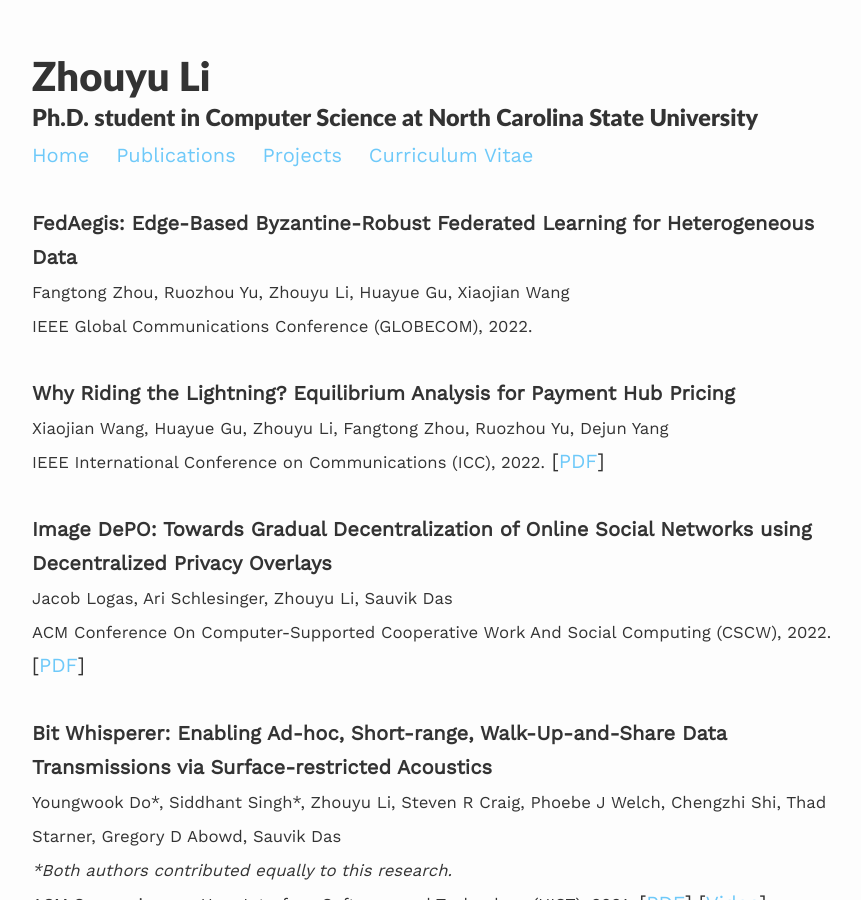
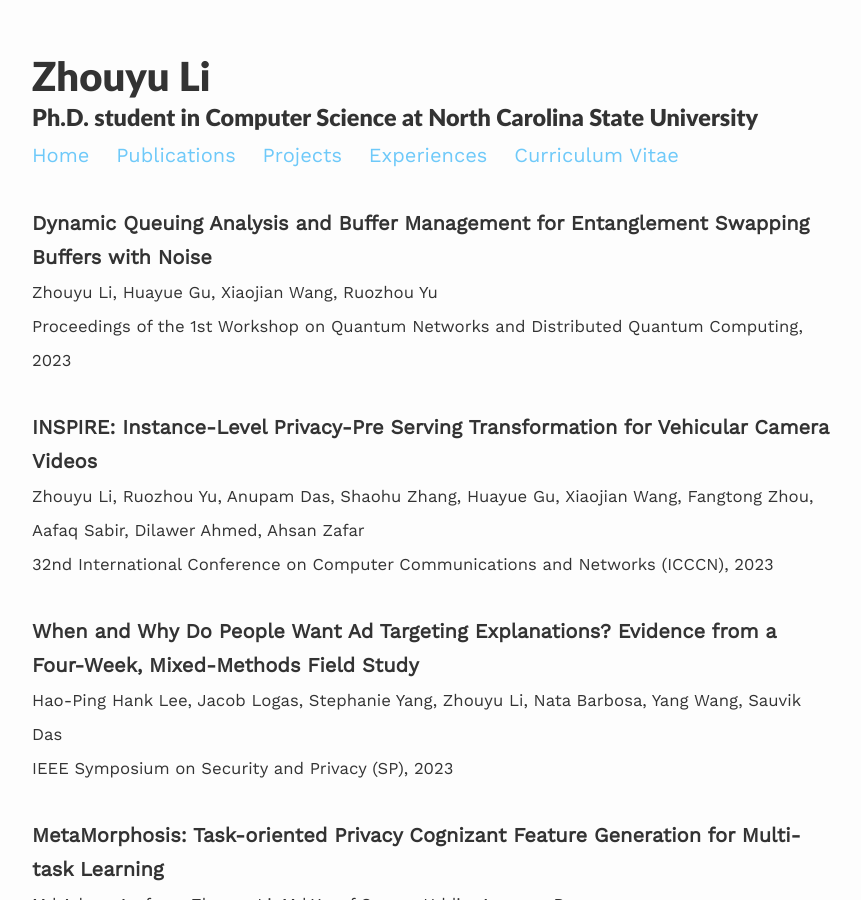
Before and after one commit to lizhouyu/lizhouyu.github.io, a Jekyll site: the page built from publications.html, in a window 1280 px wide and 900 px high. Shown: the whole window, without its empty margins (208-1069 px from the left). Built offline with Jekyll 4.4.1, drawn with Linux system fonts in a browser that asks for light colours; nearby versions of some CDN libraries; some of the changed text lies outside the part shown.

Commit message:
udpate publications; update experiences; fix microservice pages; update research topics on index page.

```diff
--- a/Gemfile
+++ b/Gemfile
@@ -10,3 +10,4 @@
 end
 
 gem "webrick", "~> 1.7"
+gem 'wdm', '>= 0.1.0' if Gem.win_platform?
--- a/_includes/navigation.html
+++ b/_includes/navigation.html
@@ -2,6 +2,7 @@
         <a href="{{site.baseurl}}/">Home</a>
         <a href="{{site.baseurl}}/publications/">Publications</a>
         <a href="{{site.baseurl}}/projects/">Projects</a>
+        <a href="{{site.baseurl}}/experiences/">Experiences</a>
         <a href="{{site.baseurl}}/lizhouyu_cv/">Curriculum Vitae</a>
         <!-- <a href="{{site.baseurl}}/blog/">Blog</a>
         <a href="{{site.baseurl}}/archive/">Archive</a> -->
--- a/publications.html
+++ b/publications.html
@@ -3,6 +3,99 @@
 permalink: /publications/
 title: Archive
 ---
+<br>
+
+<div class="publicationBlock">
+	<span class="publicationTitle"><b>Dynamic Queuing Analysis and Buffer Management for Entanglement Swapping Buffers with Noise</b></span>
+	<br>
+	<span class="pub_author"><small>
+		Zhouyu Li, Huayue Gu, Xiaojian Wang, Ruozhou Yu
+		</small>
+	</span>
+	<br>
+	<span class="pub_pubtxt"><small>Proceedings of the 1st Workshop on Quantum Networks and Distributed Quantum Computing, 2023</small></span>
+</div>
+
+<br>
+
+<div class="publicationBlock">
+	<span class="publicationTitle"><b>INSPIRE: Instance-Level Privacy-Pre Serving Transformation for Vehicular Camera Videos</b></span>
+	<br>
+	<span class="pub_author"><small>
+		Zhouyu Li, Ruozhou Yu, Anupam Das, Shaohu Zhang, Huayue Gu, Xiaojian Wang, Fangtong Zhou, Aafaq Sabir, Dilawer Ahmed, Ahsan Zafar
+		</small>
+	</span>
+	<br>
+	<span class="pub_pubtxt"><small>32nd International Conference on Computer Communications and Networks (ICCCN), 2023</small></span>
+</div>
+
+<br>
+
+<div class="publicationBlock">
+	<span class="publicationTitle"><b>When and Why Do People Want Ad Targeting Explanations? Evidence from a Four-Week, Mixed-Methods Field Study</b></span>
+	<br>
+	<span class="pub_author"><small>
+		Hao-Ping Hank Lee, Jacob Logas, Stephanie Yang, Zhouyu Li, Nata Barbosa, Yang Wang, Sauvik Das
+		</small>
+	</span>
+	<br>
+	<span class="pub_pubtxt"><small>IEEE Symposium on Security and Privacy (SP), 2023</small></span>
+</div>
+
+<br>
+
+<div class="publicationBlock">
+	<span class="publicationTitle"><b>MetaMorphosis: Task-oriented Privacy Cognizant Feature Generation for Multi-task Learning</b></span>
+	<br>
+	<span class="pub_author"><small>
+		Md Adnan Arefeen, Zhouyu Li, Md Yusuf Sarwar Uddin, Anupam Das
+		</small>
+	</span>
+	<br>
+	<span class="pub_pubtxt"><small>Proceedings of the 8th ACM/IEEE Conference on Internet of Things Design and Implementation (IoTDI), 2023</small></span>
+</div>
+
+<br>
+
+<div class="publicationBlock">
+	<span class="publicationTitle"><b>ESDI: Entanglement Scheduling and Distribution in the Quantum Internet</b></span>
+	<br>
+	<span class="pub_author"><small>
+		Huayue Gu, Ruozhou Yu, Zhouyu Li, Xiaojian Wang, Fangtong Zhou
+		</small>
+	</span>
+	<br>
+	<span class="pub_pubtxt"><small>32nd International Conference on Computer Communications and Networks (ICCCN), 2023</small></span>
+</div>
+
+<br>
+
+<div class="publicationBlock">
+	<span class="publicationTitle"><b>FENDI: High-Fidelity Entanglement Distribution in the Quantum Internet</b></span>
+	<br>
+	<span class="pub_author"><small>
+		Huayue Gu*, Zhouyu Li*, Ruozhou Yu, Xiaojian Wang, Fangtong Zhou, Jianqing Liu
+		</small>
+	</span>
+	<br>
+	<span><small><i>*Both authors contributed equally to this research.</i></small></span>
+	<!-- <br> -->
+	<!-- <span class="pub_pubtxt"><small>Proceedings of the 16th ACM Conference on Security and Privacy in Wireless and Mobile Networks (WiSec), 2023.</small></span> -->
+</div>
+
+<br>
+
+<div class="publicationBlock">
+	<span class="publicationTitle"><b>VoicePM: A Robust Privacy Measurement on Voice Anonymity</b></span>
+	<br>
+	<span class="pub_author"><small>
+		Shaohu Zhang, Zhouyu Li, Anupam Das
+		</small>
+	</span>
+	<br>
+	<span class="pub_pubtxt"><small>Proceedings of the 16th ACM Conference on Security and Privacy in Wireless and Mobile Networks (WiSec), 2023.</small></span>
+</div>
+
 <br>
 
 <div class="publicationBlock">
```
Also changed, not shown: _pages/experiences.md (added, +12 -0 lines), _projects/microservices.md (+1 -1 lines), index.md (+11 -1 lines), Gemfile.lock.
